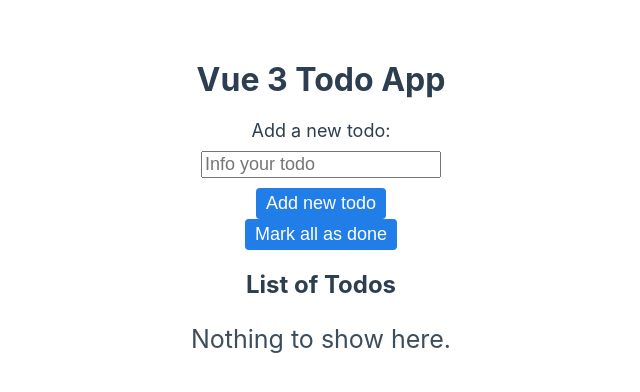
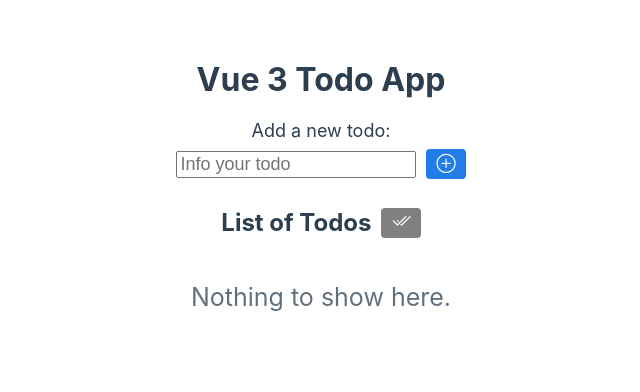
Before and after one commit to italoknd/vue-composition-api, a Vue app in the folder todo-app-with-vue3/: page / in a window 1280 px wide. Shown: the top 392 px of the page, without its empty margins (319-959 px from the left). Built offline with nearby package versions, Linux system fonts and the light colour scheme.

Commit message:
adding some stuff

```diff
--- a/todo-app-with-vue3/src/App.vue
+++ b/todo-app-with-vue3/src/App.vue
@@ -3,19 +3,30 @@
     <h1>Vue 3 Todo App</h1>
     <form @submit.prevent="addNewTodo">
       <label>Add a new todo:</label><br />
-      <input v-model="newTodo" type="text" placeholder="Info your todo" /><br />
-      <button>Add new todo</button>
+      <input v-model="newTodo" type="text" placeholder="Info your todo" />
+      <button title="Add todo" class="bi bi-plus-circle add-todo"></button>
     </form>
-    <button @click="toggleAll()">Mark all as done</button>
-    <h2>List of Todos</h2>
+    <div class="inline">
+      <h2>List of Todos</h2>
+      <button
+        :title="
+          !hasItem
+            ? 'Mark all as done (action deactivated: no items to mark as done)'
+            : 'Mark all as done.'
+        "
+        @click="toggleAll()"
+        class="bi bi-check2-all btn-all-done"
+        :disabled="!hasItem"
+        :class="!hasItem ? 'disabled-btn' : ''"
+      ></button>
+    </div>
     <div class="row" v-for="(todo, index) in todos" :key="todo">
       <p class="list-items" :class="{ done: todo.done }">
         {{ todo.content }}
       </p>
       <i
         :title="todo.done === false ? 'Mark as done' : 'Unmark as done'"
-        class="bi bi-check"
-        id="btn-done"
+        class="bi bi-check btn-done"
         @click="toggleDone(todo)"
       ></i>
       <i
@@ -40,14 +51,21 @@
   setup() {
     const newTodo = ref('')
     const todos = ref([])
+    const hasItem = ref(false)
 
     function addNewTodo() {
+      if (newTodo.value === '') {
+        alert('Info your todo before adding one!')
+        return
+      }
+
       todos.value.push({
         done: false,
         content: newTodo.value
       })
 
       newTodo.value = ''
+      hasItem.value = true
     }
 
     function toggleDone(todo) {
@@ -56,9 +74,17 @@
 
     function discardItem(index) {
       todos.value.splice(index, 1)
+
+      if (todos.value.length === 0) {
+        hasItem.value = false
+      }
     }
 
     function toggleAll() {
+      if (hasItem.value === false) {
+        alert('canoot ')
+        return
+      }
       todos.value.forEach(item => (item.done = true))
     }
 
@@ -71,7 +97,8 @@
 
       //variables
       todos,
-      newTodo
+      newTodo,
+      hasItem
     }
   }
 }
@@ -97,6 +124,10 @@
   margin: 10px 0;
 }
 
+.add-todo {
+  margin-left: 10px;
+}
+
 .row {
   display: flex;
   justify-content: center;
@@ -104,17 +135,17 @@
   margin: auto;
 }
 
-#btn-done {
+.btn-done {
   background: #22ee44;
   transition: 0.5s;
   margin: 0px 10px;
-  padding: 8px;
+  padding: 4px 10px;
   border-radius: 4px;
   color: white;
   cursor: pointer;
 }
 
-#btn-done:hover {
+.btn-done:hover {
   background: #22bb44;
 }
 
@@ -124,7 +155,7 @@
   border-radius: 4px;
   color: white;
   cursor: pointer;
-  padding: 8px;
+  padding: 4px 10px;
 }
 
 #btn-trash:hover {
@@ -132,10 +163,10 @@
 }
 
 button {
-  font-size: large;
+  font-size: larger;
   background: rgb(33, 125, 231);
   color: white;
-  padding: 5px 10px;
+  padding: 4px 10px;
   border: none;
   border-radius: 4px;
   transition: 0.5s;
@@ -163,7 +194,7 @@
     opacity: 0;
   }
   75% {
-    opacity: 1;
+    opacity: 0.8;
   }
   100% {
     opacity: 1;
@@ -173,4 +204,31 @@
 .done {
   text-decoration: line-through;
 }
+
+.btn-all-done {
+  padding: 4px 10px;
+  background: #22ee44;
+  transition: 0.5s;
+  margin-left: 10px;
+}
+
+.btn-all-done:hover {
+  background: #22bb44;
+}
+
+.disabled-btn {
+  background: grey;
+  cursor: auto;
+  transition: 0.5s;
+}
+
+.disabled-btn:hover {
+  background: rgb(73, 73, 73);
+}
+
+.inline {
+  display: flex;
+  justify-content: center;
+  align-items: center;
+}
 </style>
```
